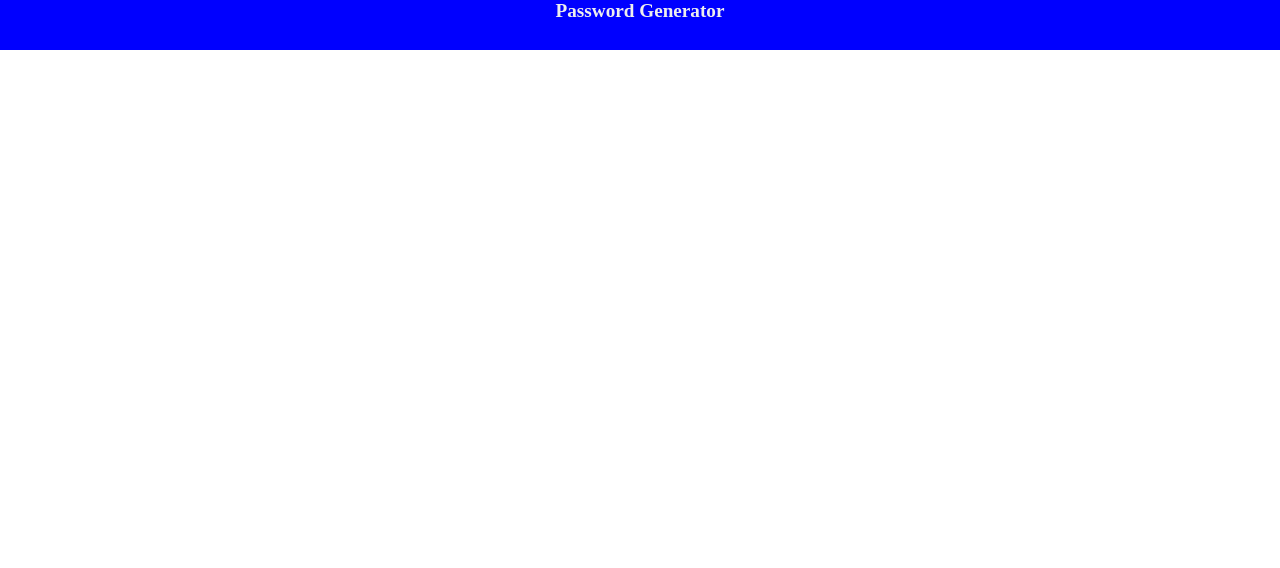
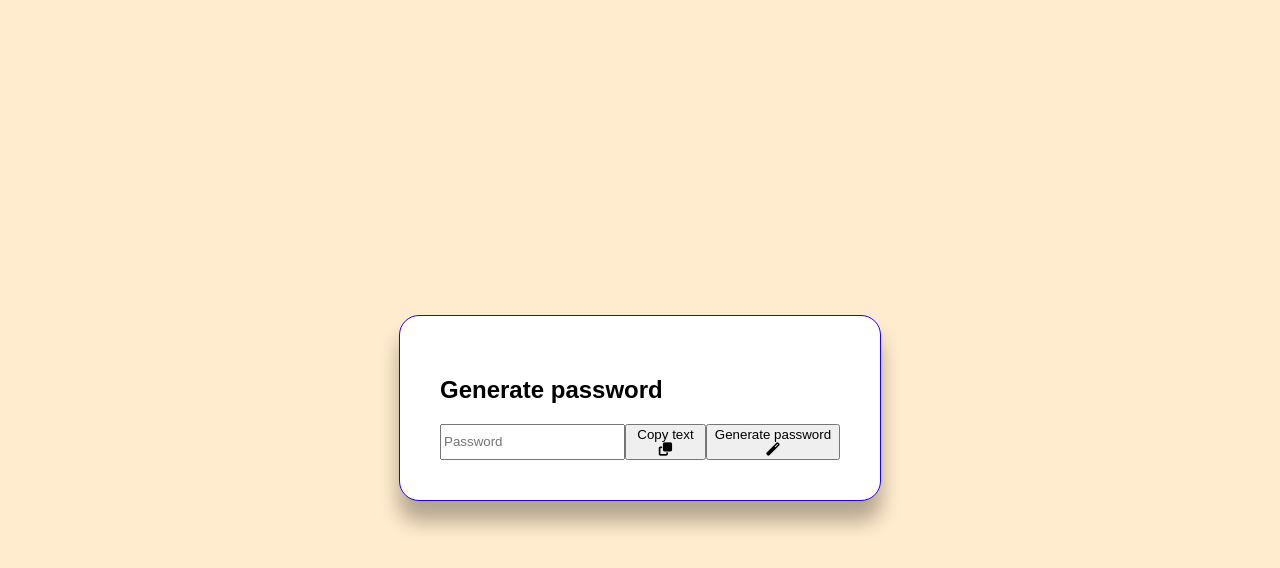
Before and after one commit to davcavalc/NewPassword, a website: page public/index.html in a window 1280 px wide. Drawn offline with Linux system fonts and the light colour scheme.

Commit message:
Continuação do projeto do gerador de senhas

```diff
--- a/public/index.html
+++ b/public/index.html
@@ -1,17 +1,32 @@
 <!DOCTYPE html>
 <html lang="en">
+
 <head>
     <meta charset="UTF-8">
     <meta http-equiv="X-UA-Compatible" content="IE=edge">
     <meta name="viewport" content="width=device-width, initial-scale=1.0">
+    <link rel="stylesheet" href="https://cdnjs.cloudflare.com/ajax/libs/font-awesome/6.1.1/css/all.min.css"
+        integrity="sha512-KfkfwYDsLkIlwQp6LFnl8zNdLGxu9YAA1QvwINks4PhcElQSvqcyVLLD9aMhXd13uQjoXtEKNosOWaZqXgel0g=="
+        crossorigin="anonymous" referrerpolicy="no-referrer" />
     <link rel="stylesheet" href="style.css">
     <title>Create passwords</title>
 </head>
+
 <body>
-    <div>
-        <nav class="container-nav">
-            <h1 class="container-nav-title">Password Generator</h1>
-        </nav>
+
+    <div class="container">
+        <h2>Generate password</h2>
+        <div class="el">
+            <input type="text" placeholder="Password" class="inp" id="password">
+            <button onclick="copyText()" title="Copy">Copy text
+                <i class="fa fa-copy"></i>
+            </button>
+            <button onclick="generatePassword()" title="Generate">Generate password
+                <i class="fa-solid fa-wand-magic"></i>
+            </button>
+        </div>
     </div>
+    <script src="index.js"></script>
 </body>
+
 </html>
--- a/public/index.js
+++ b/public/index.js
@@ -0,0 +1,25 @@
+"use strict";
+
+const info = document.querySelector(".info");
+const passField = document.querySelector("#password");
+let password = "";
+
+function generatePassword() {
+  password = "";
+  let lenght = 12;
+  let chars = `abcdefghijklmnopqrstuvwxyzABCEDFGHIJKLMNOPQRSTUVWXYZ0123456789!@#$%¨&*()_+-^~`;
+  let n = chars.length;
+  for (var i = 0; i < lenght; ++i) {
+    password += chars.charAt(Math.floor(Math.random() * n));
+  }
+  passField.value = password;
+}
+
+function copyText() {
+  navigator.clipboard.writeText(password);
+  info.style.opacity = "1";
+  setTimeout(function(){
+    info.style.opacity = "0";
+  }, 1500);
+  alert("password copied!!");
+}
--- a/public/style.css
+++ b/public/style.css
@@ -1,17 +1,25 @@
-* {
-    margin: 0;
-    padding: 0;
+body {
+    background: linear-gradient(to botton right, rgb(75,16,212), rgb(16,35,212));
+    font-family: 'Josefin Sans', sans-serif;
+    display: flex;
+    height: 100vh;
+    align-items: center;
+    justify-content: center;
+    flex-direction: column;
+    background-color: blanchedalmond;
 }
 
-.container-nav {
-    background-color: blue;
-    height: 50px;
+.container {
+    display: flex;
+    flex-direction: column;
+    max-width: 400px;
+    padding: 40px;
+    background: #fff;
+    border-radius: 20px;
+    border: 1px solid rgb(26,1,247);
+    box-shadow: 0 20px 20px rgba(0,0,0,0.3);
 }
 
-.container-nav-title {
-    color: #eee;
-    display:flex;
-    align-items: center;
-    justify-content: center;
-    font-size: larger;
+.el {
+    display: flex;
 }
```
